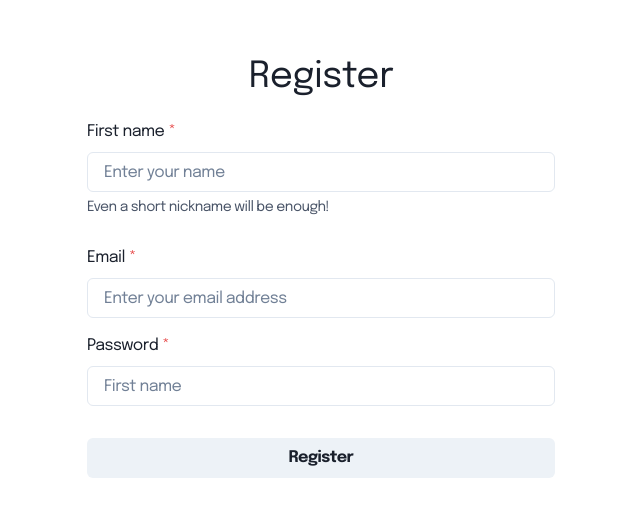
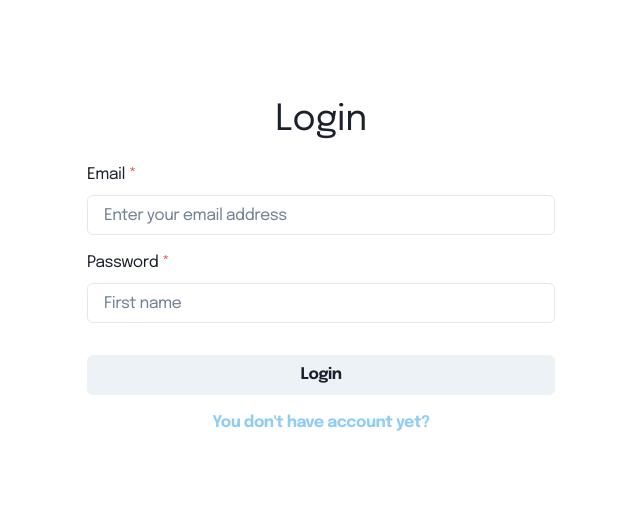
Before and after one commit to Istip/household, a React (Create React App) app in the folder frontend/: page /login in a window 1280 px wide. Shown: the part 136-652 px from the top of the page, without its empty margins (319-959 px from the left). Built offline with nearby package versions, Linux system fonts and the light colour scheme.

Commit message:
Added Login page

```diff
--- a/frontend/src/App.tsx
+++ b/frontend/src/App.tsx
@@ -1,10 +1,16 @@
-import Register from './components/Register';
+import { BrowserRouter as Router, Routes, Route } from 'react-router-dom';
+import Register from './pages/Register';
+import Login from './pages/Login';
 
 function App() {
   return (
-    <div>
-      <Register />
-    </div>
+    <Router>
+      <Routes>
+        <Route path="/" element={<div>Hello</div>} />
+        <Route path="/register" element={<Register />} />
+        <Route path="/login" element={<Login />} />
+      </Routes>
+    </Router>
   );
 }
 
--- a/frontend/src/context/AuthContext.js
+++ b/frontend/src/context/AuthContext.js
@@ -3,7 +3,7 @@
 export const AuthContext = createContext(null);
 
 export const AuthContextProvider = (props) => {
-  const [user, setUser] = useState('sziasztok');
+  const [user, setUser] = useState(null);
 
   const login = () => {
     setUser(true);
--- /dev/null
+++ b/frontend/src/pages/Login.tsx
@@ -0,0 +1,93 @@
+import { useState } from 'react';
+import axios from 'axios';
+import {
+  FormControl,
+  FormLabel,
+  Input,
+  Button,
+  Text,
+  Box,
+  Flex,
+} from '@chakra-ui/react';
+import { useAuth } from '../context/AuthContext';
+import { Link } from 'react-router-dom';
+
+const Register: React.FC = () => {
+  const [data, setData] = useState({
+    email: '',
+    password: '',
+  });
+
+  const { user } = useAuth();
+
+  console.log(user);
+
+  const onChange = (e: React.ChangeEvent<HTMLInputElement>) => {
+    setData({
+      ...data,
+      [e.target.name]: e.target.value,
+    });
+  };
+
+  const onSubmit = (e: React.FormEvent<HTMLFormElement>) => {
+    e.preventDefault();
+    axios.post(`${process.env.REACT_APP_BACKEND_URL}/api/users`, data);
+  };
+
+  return (
+    <Flex align="center" justify="center" h="100vh" flexDirection="column">
+      <Flex align="center" justify="center">
+        <Text fontSize="4xl">Login</Text>
+      </Flex>
+      <Box w="100%">
+        <Flex align="center" justify="center">
+          <Box w={500}>
+            <form onSubmit={onSubmit}>
+              <Box p={4}>
+                <FormControl isRequired>
+                  <FormLabel htmlFor="email">Email</FormLabel>
+                  <Input
+                    name="email"
+                    type="email"
+                    id="email"
+                    placeholder="Enter your email address"
+                    onChange={onChange}
+                  />
+                </FormControl>
+              </Box>
+
+              <Box px={4}>
+                <FormControl isRequired>
+                  <FormLabel htmlFor="password">Password</FormLabel>
+                  <Input
+                    name="password"
+                    type="password"
+                    id="password"
+                    placeholder="First name"
+                    onChange={onChange}
+                  />
+                </FormControl>
+              </Box>
+
+              <Box w="100%" pt={8} px={4}>
+                <Button colorScheme="gray" w="100%" type="submit">
+                  Login
+                </Button>
+              </Box>
+
+              <Box pt={4}>
+                <Flex align="center" justify="center" color="blue.200">
+                  <b>
+                    <Link to="/register">You don't have account yet?</Link>
+                  </b>
+                </Flex>
+              </Box>
+            </form>
+          </Box>
+        </Flex>
+      </Box>
+    </Flex>
+  );
+};
+
+export default Register;
--- a/frontend/src/components/Register.tsx
+++ b/frontend/src/pages/Register.tsx
@@ -11,6 +11,7 @@
   Flex,
 } from '@chakra-ui/react';
 import { useAuth } from '../context/AuthContext';
+import { Link } from 'react-router-dom';
 
 const Register: React.FC = () => {
   const [data, setData] = useState({
@@ -91,6 +92,14 @@
                   Register
                 </Button>
               </Box>
+
+              <Box pt={4}>
+                <Flex align="center" justify="center" color="blue.200">
+                  <b>
+                    <Link to="/login">Already registered member?</Link>
+                  </b>
+                </Flex>
+              </Box>
             </form>
           </Box>
         </Flex>
```
